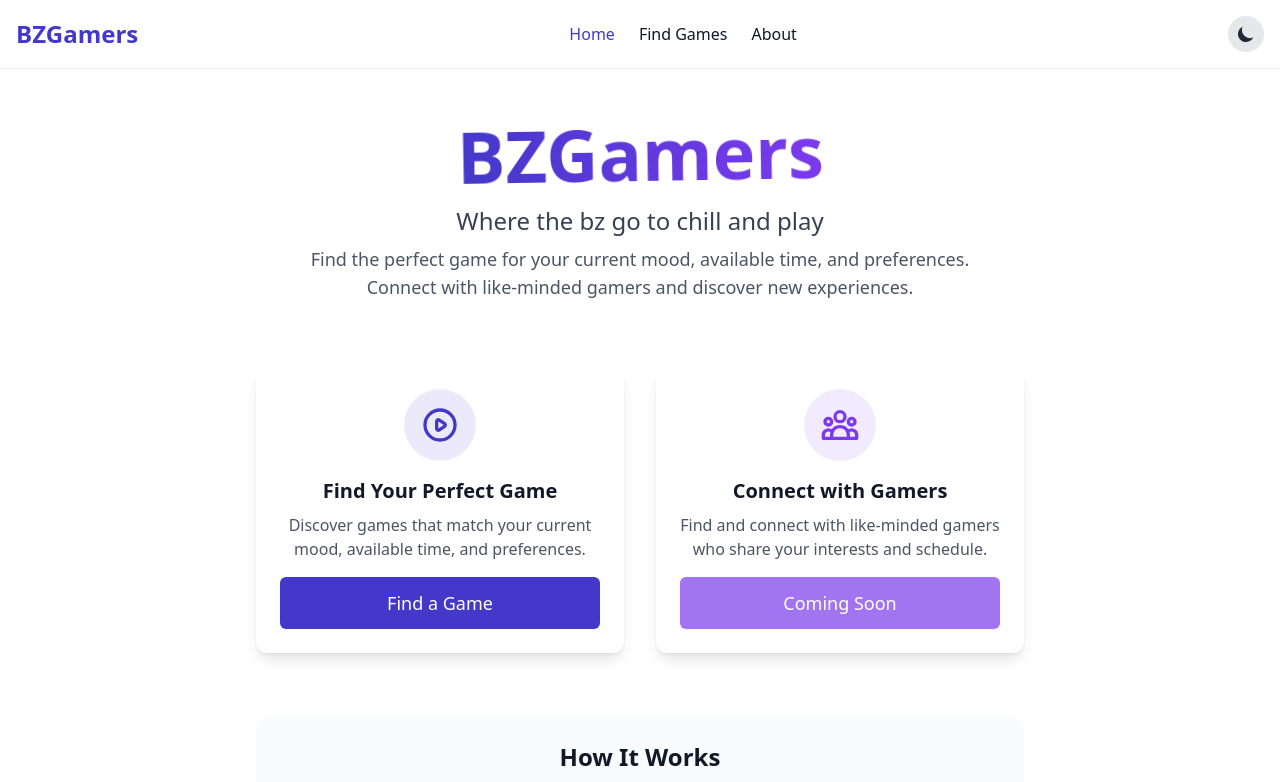
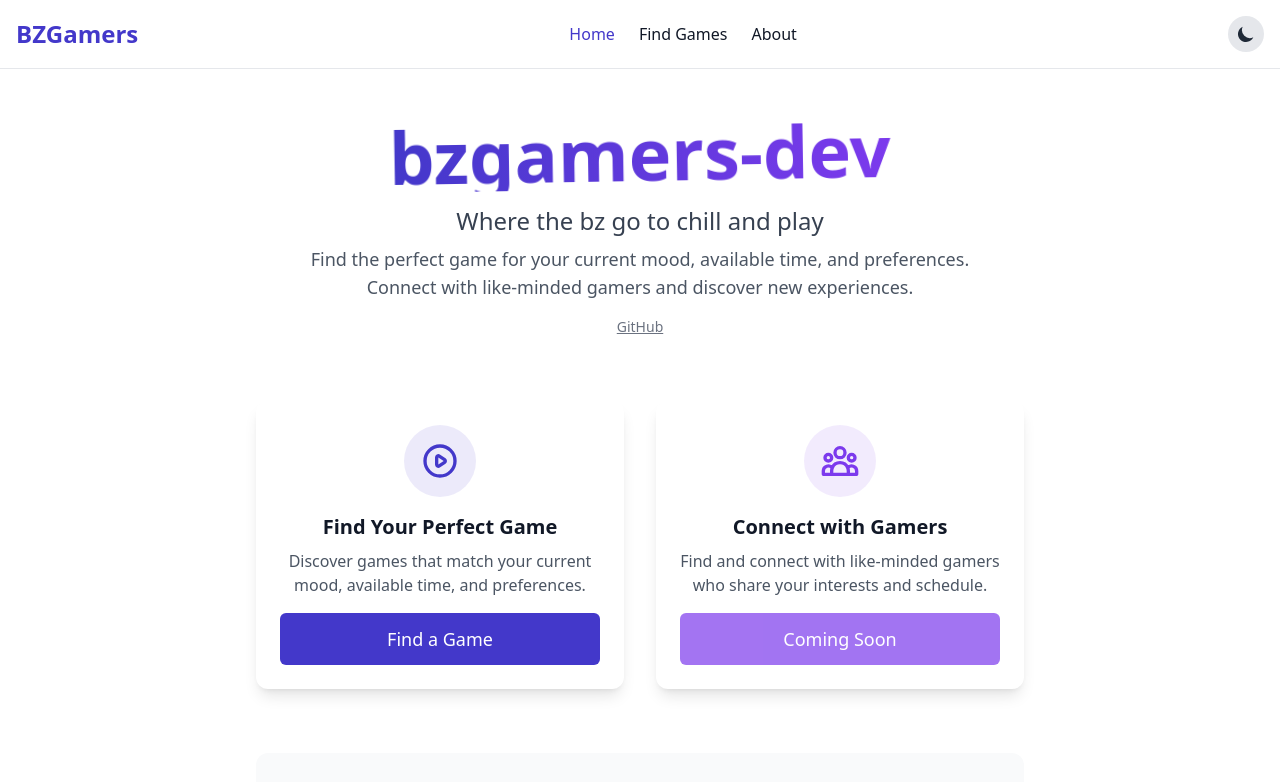
Before and after one commit to ashlessscythe/bzgamers, a Next.js app: page / in a window 1280 px wide. Shown: the top 782 px of the page. Built offline with nearby package versions, Linux system fonts and the light colour scheme; no server answers.

Commit message:
config for site name and gh url

```diff
--- a/src/app/layout.js
+++ b/src/app/layout.js
@@ -1,10 +1,11 @@
 import '../styles/globals.css'
 import Layout from '../components/Layout'
+import { SITE_NAME } from '../lib/config'
 
 export const metadata = {
   title: {
-    default: 'BZGamers - Where the bz go to chill and play',
-    template: '%s - BZGamers'
+    default: SITE_NAME,
+    template: `%s - ${SITE_NAME}`
   },
   description: 'Find games that match your mood and connect with like-minded gamers',
   icons: {
--- a/src/app/page.js
+++ b/src/app/page.js
@@ -2,6 +2,7 @@
 
 import { motion } from 'framer-motion'
 import Link from 'next/link'
+import { SITE_NAME, GH_URL } from '../lib/config'
 
 export default function Home() {
   // Animation variants
@@ -61,7 +62,7 @@ export default function Home() {
             }}
           >
             <h1 className="text-5xl md:text-7xl font-bold mb-4 bg-clip-text text-transparent bg-gradient-to-r from-primary to-secondary">
-              BZGamers
+              {SITE_NAME}
             </h1>
           </motion.div>
 
@@ -78,6 +79,9 @@ export default function Home() {
           >
             Find the perfect game for your current mood, available time, and preferences.
             Connect with like-minded gamers and discover new experiences.
+          </motion.p>
+          <motion.p className="mt-4 text-sm text-gray-500 dark:text-gray-400" variants={itemVariants}>
+            <a href={GH_URL} target="_blank" rel="noopener noreferrer" className="underline hover:text-primary">GitHub</a>
           </motion.p>
         </motion.div>
 
--- a/src/components/Layout.js
+++ b/src/components/Layout.js
@@ -4,6 +4,7 @@ import { usePathname } from 'next/navigation'
 import Link from 'next/link'
 import ThemeToggle from './ThemeToggle'
 import MobileMenu from './MobileMenu'
+import { SITE_NAME, GH_URL } from '../lib/config'
 
 /**
  * Main layout component that wraps all pages
@@ -101,7 +102,7 @@ export default function Layout({ children }) {
                     <path d="M8.29 20.251c7.547 0 11.675-6.253 11.675-11.675 0-.178 0-.355-.012-.53A8.348 8.348 0 0022 5.92a8.19 8.19 0 01-2.357.646 4.118 4.118 0 001.804-2.27 8.224 8.224 0 01-2.605.996 4.107 4.107 0 00-6.993 3.743 11.65 11.65 0 01-8.457-4.287 4.106 4.106 0 001.27 5.477A4.072 4.072 0 012.8 9.713v.052a4.105 4.105 0 003.292 4.022 4.095 4.095 0 01-1.853.07 4.108 4.108 0 003.834 2.85A8.233 8.233 0 012 18.407a11.616 11.616 0 006.29 1.84" />
                   </svg>
                 </a>
-                <a href="#" className="text-gray-600 dark:text-gray-400 hover:text-primary dark:hover:text-primary transition-colors">
+                <a href={GH_URL} target="_blank" rel="noopener noreferrer" className="text-gray-600 dark:text-gray-400 hover:text-primary dark:hover:text-primary transition-colors">
                   <span className="sr-only">GitHub</span>
                   <svg className="h-6 w-6" fill="currentColor" viewBox="0 0 24 24" aria-hidden="true">
                     <path fillRule="evenodd" d="M12 2C6.477 2 2 6.484 2 12.017c0 4.425 2.865 8.18 6.839 9.504.5.092.682-.217.682-.483 0-.237-.008-.868-.013-1.703-2.782.605-3.369-1.343-3.369-1.343-.454-1.158-1.11-1.466-1.11-1.466-.908-.62.069-.608.069-.608 1.003.07 1.531 1.032 1.531 1.032.892 1.53 2.341 1.088 2.91.832.092-.647.35-1.088.636-1.338-2.22-.253-4.555-1.113-4.555-4.951 0-1.093.39-1.988 1.029-2.688-.103-.253-.446-1.272.098-2.65 0 0 .84-.27 2.75 1.026A9.564 9.564 0 0112 6.844c.85.004 1.705.115 2.504.337 1.909-1.296 2.747-1.027 2.747-1.027.546 1.379.202 2.398.1 2.651.64.7 1.028 1.595 1.028 2.688 0 3.848-2.339 4.695-4.566 4.943.359.309.678.92.678 1.855 0 1.338-.012 2.419-.012 2.747 0 .268.18.58.688.482A10.019 10.019 0 0022 12.017C22 6.484 17.522 2 12 2z" clipRule="evenodd" />
--- /dev/null
+++ b/src/lib/config.js
@@ -0,0 +1,4 @@
+// src/lib/config.js
+
+export const SITE_NAME = process.env.NEXT_PUBLIC_SITE_NAME || "bzgamers-dev";
+export const GH_URL = process.env.NEXT_PUBLIC_GH_URL || "https://github.com/example/repo";
```
Also changed, not shown: 1 other file (tests, documents, lock files or other folders).
